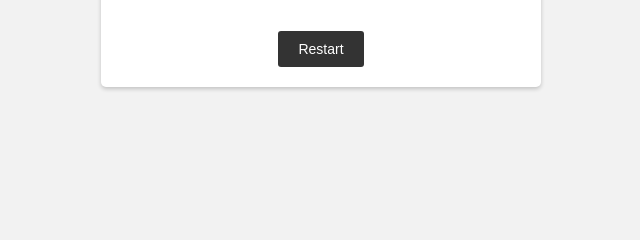
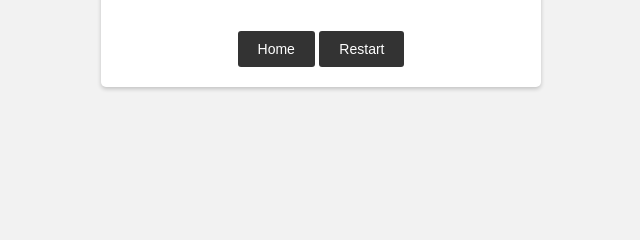
Before and after one commit to AnozieChibuike/Quiz-App, a Flask app: template templates/result.html in a window 1280 px wide. Shown: the part 289-529 px from the top of the page, without its empty margins (319-959 px from the left). Run offline with Flask 3, Linux system fonts and the light colour scheme; the template is opened without the code that fills it, so the values that code supplies are empty.

Commit message:
Update result.html

```diff
--- a/templates/result.html
+++ b/templates/result.html
@@ -93,12 +93,16 @@
       <div class="score-label">Incorrect Answers:</div>
       <div class="score-value">{{ incorrect_answers }}</div>
     </div>-->
+    <button class="restart-button" onclick="home()">Home</button>
     <button class="restart-button" onclick="restart()">Restart</button>
   </div>
   <script>
   function restart() {
         window.location.href = "/quiz";
     }
+  function home() {
+        window.location.href = "/";
+    }
 </script>
 </body>
 </html>
```
